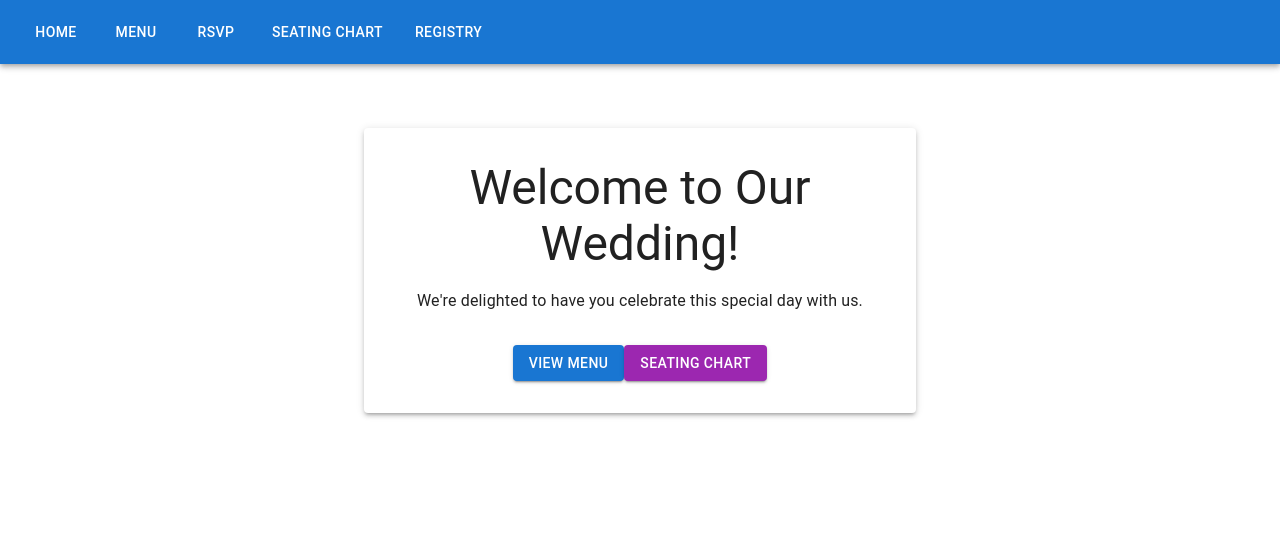
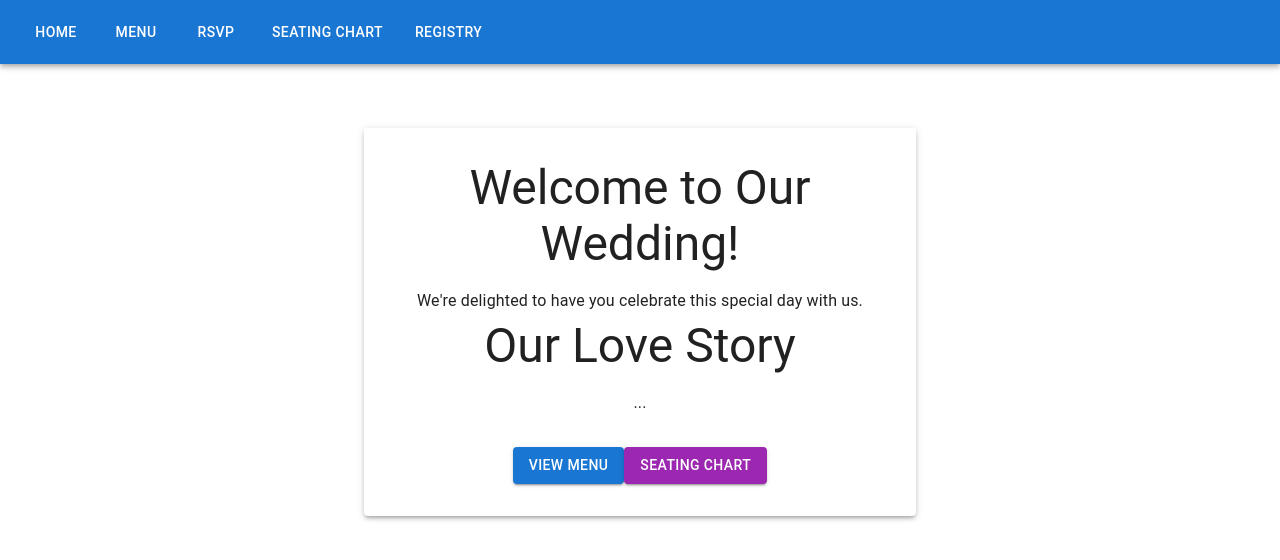
Before and after one commit to Samuel-James2003/Wedding-Website, a React (Create React App) app in the folder wedding-page/: page / in a window 1280 px wide. Shown: the top 560 px of the page. Built offline with nearby package versions, Linux system fonts and the light colour scheme.

Commit message:
feat: update WelcomePage with "Our Love Story" section and include FAQ component in exports

```diff
--- a/wedding-page/src/components/WelcomePage.tsx
+++ b/wedding-page/src/components/WelcomePage.tsx
@@ -11,6 +11,12 @@ const WelcomePage: React.FC = () => {
         </Typography>
         <Typography variant="body1" gutterBottom>
           We're delighted to have you celebrate this special day with us.
+        </Typography>
+        <Typography variant="h3" gutterBottom>
+          Our Love Story
+          </Typography>
+          <Typography variant="body1" gutterBottom>
+          ...
         </Typography>
         <Box sx={{ mt: 4 }}>
           <Button
--- a/wedding-page/src/components/index.ts
+++ b/wedding-page/src/components/index.ts
@@ -4,4 +4,5 @@ import WelcomePage from "./WelcomePage";
 import Registry from "./Registry";
 import Rsvp from "./Rsvp";
 import Banner from "./Banner";
+import FAQ from "./FAQ";
 export { MenuPage, SeatingChart, WelcomePage, Registry, Rsvp, Banner };
```
Also changed, not shown: 2 other files (tests, documents, lock files or other folders).
